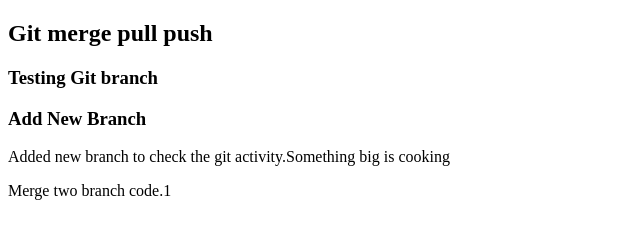
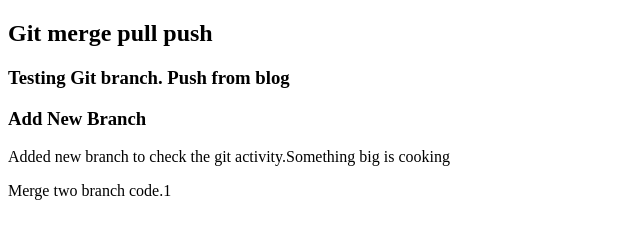
Before and after one commit to shuvo616/GitTest, a plain HTML site: page index.html in a window 1280 px wide. Shown: the whole page, without its empty margins (0-640 px from the left). Drawn offline with Linux system fonts and the light colour scheme.

Commit message:
push from blog

```diff
--- a/index.html
+++ b/index.html
@@ -8,7 +8,7 @@
 </head>
 <body>
     <h2>Git merge pull push</h2>
-    <h3>Testing Git branch</h3>
+    <h3>Testing Git branch. Push from blog</h3>
     <div>
         <h3>Add New Branch</h3>
         <p>Added new branch to check the git activity.Something big is cooking</p>
```
